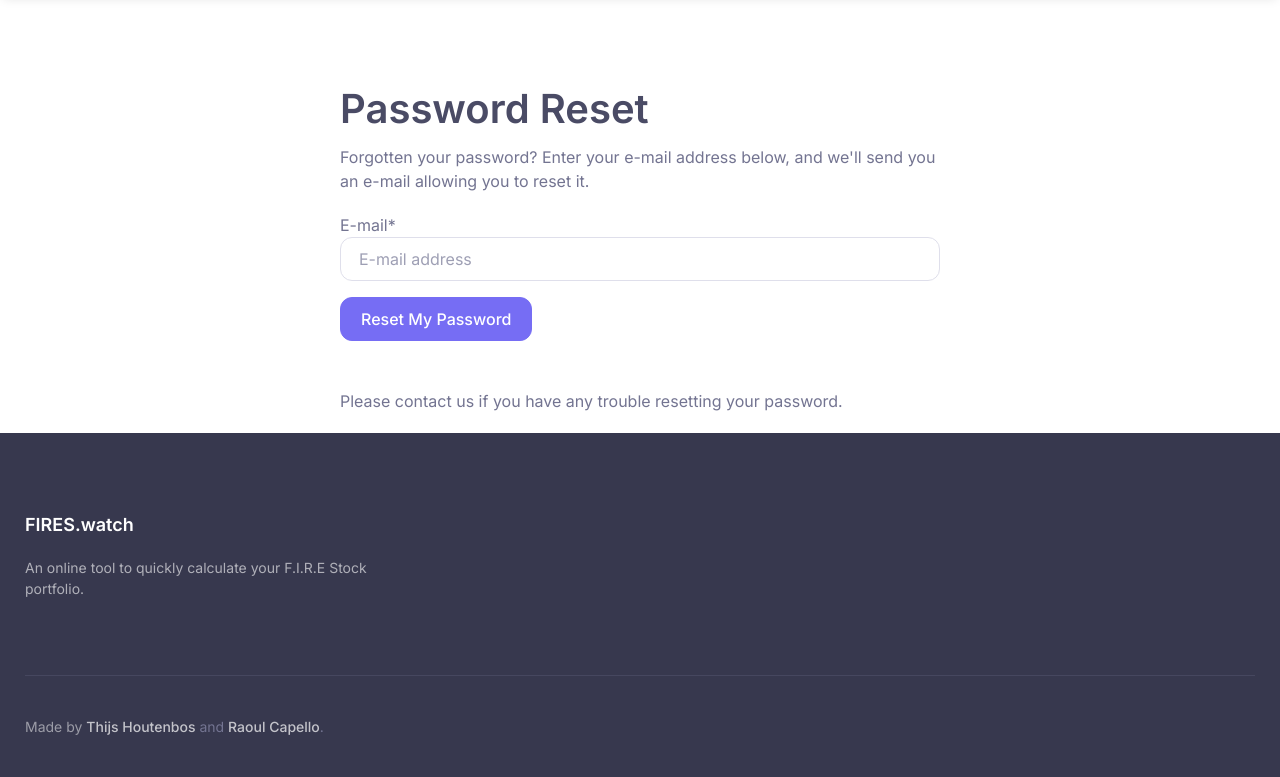
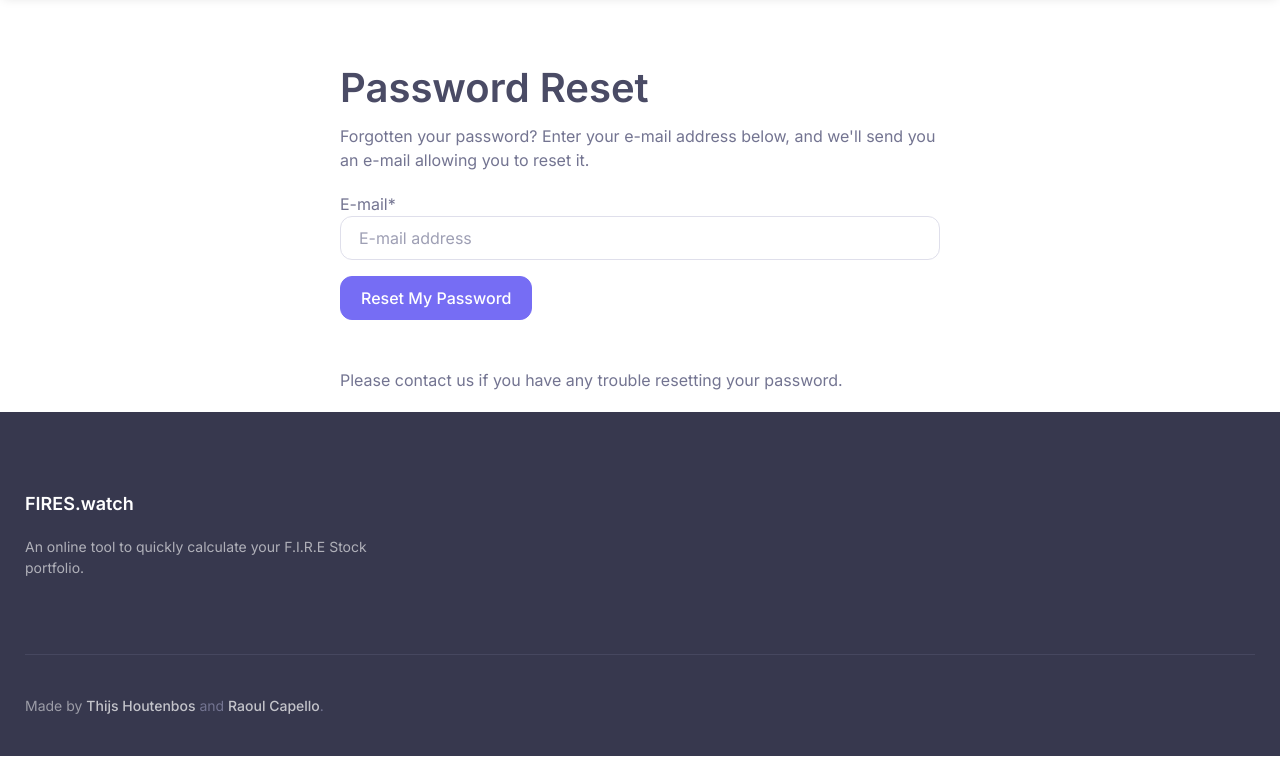
Before and after one commit to thijsh/fires.watch, a Django app: page /accounts/password/reset/ in a window 1280 px wide. Shown: the part 76-853 px from the top of the page. After the commit the page ends 832 px from the top, so only its background shows below. Run offline with Django 3.2, Linux system fonts and the light colour scheme; some libraries are stand-ins or nearby versions; some web fonts are replaced.

Commit message:
Some style tweaks
- Remove min-height from messages div
- Remove negative margin from 'account' app templates
- Make navbar sticky, and increase z-index to keep it on top

```diff
--- a/fires_watch/templates/account/base.html
+++ b/fires_watch/templates/account/base.html
@@ -3,8 +3,8 @@
 
 {% block content %}
 <div class="row">
-  <div class="col-md-6 offset-md-3">
-    {% block inner %}{% endblock %}
-  </div>
+    <div class="col-md-6 offset-md-3">
+        {% block inner %}{% endblock %}
+    </div>
 </div>
 {% endblock %}
--- a/fires_watch/templates/base.html
+++ b/fires_watch/templates/base.html
@@ -45,7 +45,7 @@
 
         {% block page_content %}
         <!-- Page content-->
-        <div class="container d-flex flex-column pt-5 mt-n6" style="flex: 1 0 auto;">
+        <div class="container d-flex flex-column pt-5" style="flex: 1 0 auto;">
             {% block content %}This is not the content you're looking for.{% endblock content %}
         </div> <!-- /.container -->
         {% endblock page_content %}
--- a/fires_watch/templates/partials/_messages.html
+++ b/fires_watch/templates/partials/_messages.html
@@ -1,5 +1,5 @@
                 <!-- Messages -->
-                <div class="col-lg-6 mx-auto mt-4 mt-lg-3 mb-3" style="min-height: 85px;">
+                <div class="col-lg-6 mx-auto mt-4 mt-lg-3 mb-3">
                     {% if messages %}
                     {% for message in messages %}
                     <!-- {{ message.tags|capfirst }} Alert -->
--- a/fires_watch/templates/partials/_navbar_top.html
+++ b/fires_watch/templates/partials/_navbar_top.html
@@ -1,7 +1,7 @@
         {% load static i18n %}
 
         <!-- Navbar -->
-        <header class="navbar navbar-expand-lg navbar-light bg-light navbar-shadow">
+        <header class="navbar navbar-expand-lg navbar-light bg-light navbar-shadow navbar-sticky" style="z-index: 10;">
             <div class="container px-0 px-xl-3">
                 {# Add brand here, uncomment following lines #}
                 {% comment %}
```
